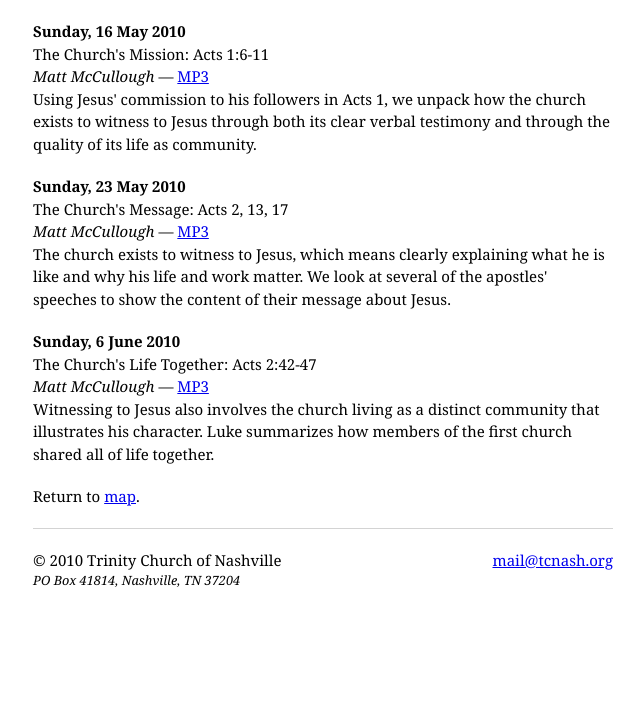
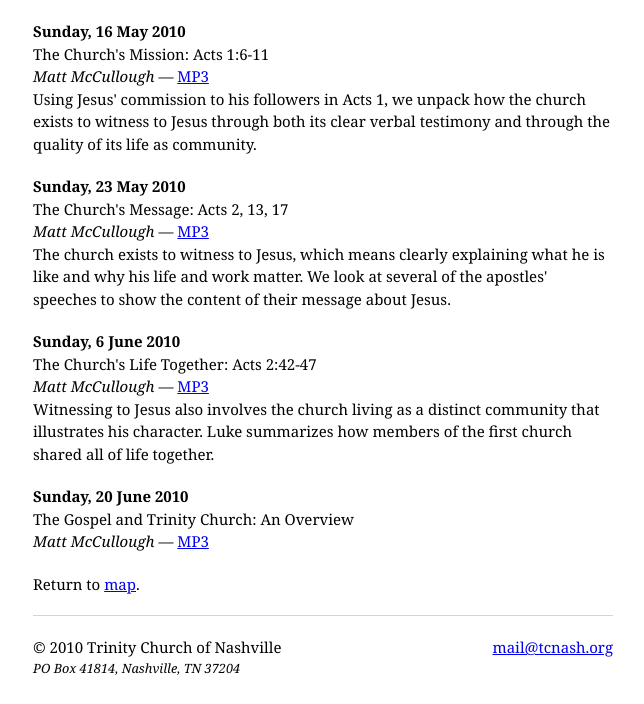
Before and after one commit to drewr/trinitypy, a Django app: template templates/audio.html in a window 1280 px wide. Shown: the part 236-940 px from the top of the page, without its empty margins (137-781 px from the left). Before the commit the page ends 823 px from the top, so only its background shows below. Run offline with Django 3.2, Linux system fonts and the light colour scheme; the template is opened without the code that fills it, so the values that code supplies are empty.

Commit message:
Add 2010-06-20 audio link.

```diff
--- a/templates/audio.html
+++ b/templates/audio.html
@@ -35,6 +35,14 @@ community that illustrates his character.  Luke summarizes how members
 of the first church shared all of life together.
 </p>
 
+<p>
+<b>Sunday, 20 June 2010</b><br/>
+The Gospel and Trinity Church: An Overview<br/>
+<i>Matt McCullough</i> &#8212;
+<a href="http://media.tcnash.org/2010-06-20-Gospel-TC-Overview.mp3">MP3</a><br/>
+<!-- TODO -->
+</p>
+
 <p>Return to <a href="/">map</a>.</p>
 
 </div>
```
